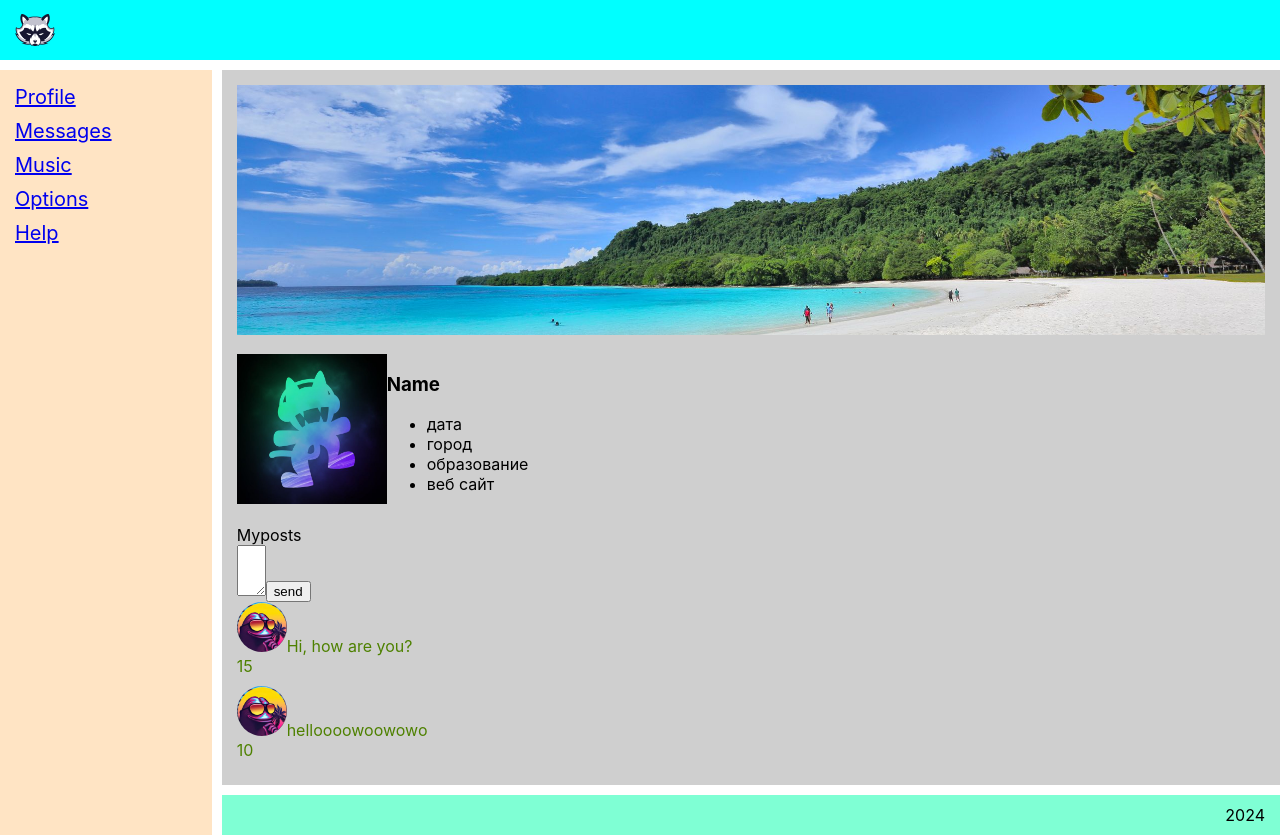
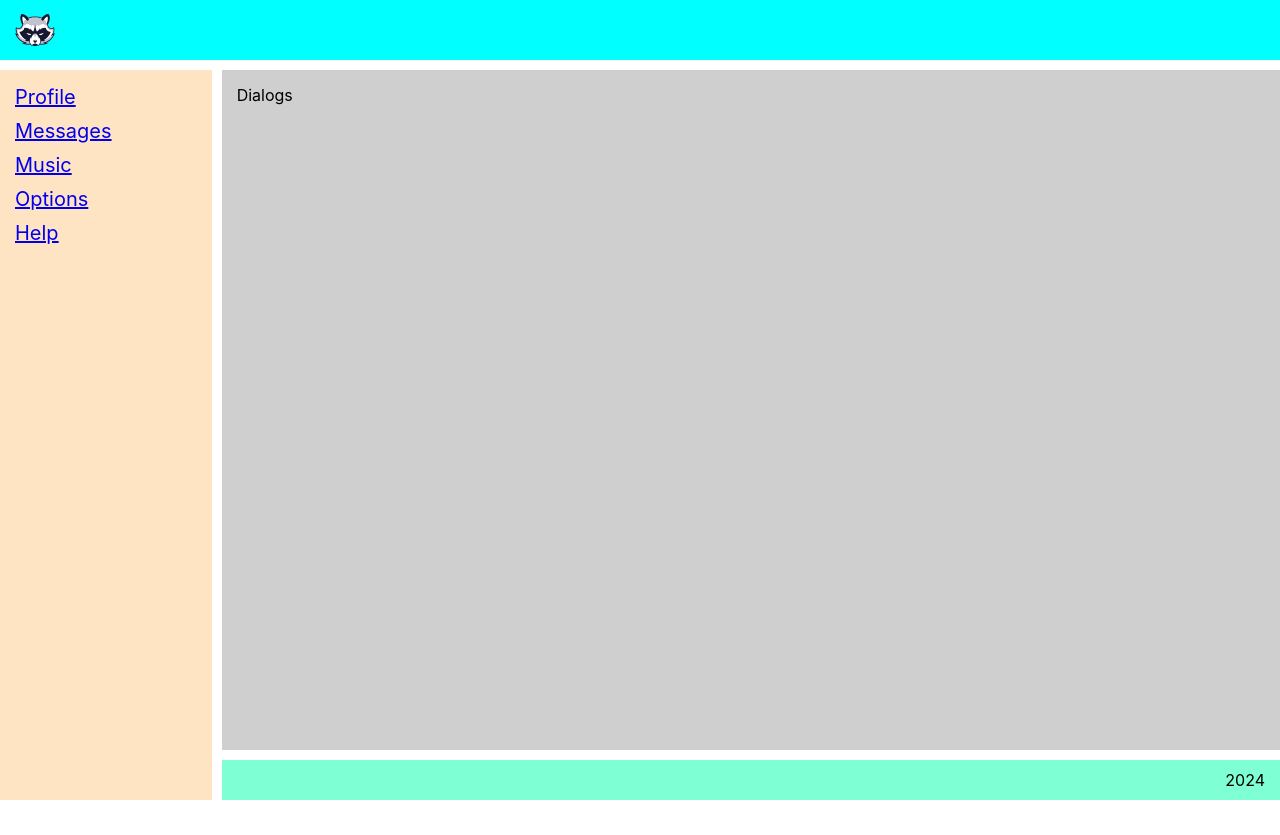
Before and after one commit to prot-alx/first_react_app, a React (Create React App) app: page /dialogs in a window 1280 px wide. After the commit the page ends 800 px from the top, so only its background shows below. Built offline with nearby package versions, Linux system fonts and the light colour scheme.

Commit message:
first props 02

```diff
--- a/src/App.css
+++ b/src/App.css
@@ -11,3 +11,9 @@
   grid-gap: 10px;
   height: 100svh;
 }
+
+.app-wrapper-content {
+  grid-area: c;
+  background-color: rgb(207, 207, 207);
+  padding: 15px;
+}
--- a/src/App.js
+++ b/src/App.js
@@ -3,7 +3,8 @@ import React from "react";
 
 import Header from './components/Header/Header';
 import Sidebar from './components/Sidebar/Sidebar';
-import Profile from './components/Profile/Profile';
+//import Profile from './components/Profile/Profile';
+import Dialogs from './components/Dialogs/Dialogs';
 import Footer from './components/Footer/Footer';
 
 
@@ -12,7 +13,10 @@ const App = () => {
     <div className='app-wrapper'>
       <Header />
       <Sidebar />
-      <Profile />
+      <div class='app-wrapper-content'>
+        <Dialogs />
+        {/*<Profile />*/}
+      </div>
       <Footer />
     </div>
   );
--- /dev/null
+++ b/src/components/Dialogs/Dialogs.jsx
@@ -0,0 +1,12 @@
+import React from "react";
+//import classes from './Dialogs.module.css';
+
+const Dialogs = (props) => {
+    return (
+        <div>
+            Dialogs
+        </div>
+    );
+}
+
+export default Dialogs;
--- /dev/null
+++ b/src/components/Dialogs/Dialogs.module.css
@@ -0,0 +1,10 @@
+.dialogs {
+    display: grid;
+    grid-template-columns: 2fr 10fr;
+    grid-template-rows: 1fr;
+    grid-column-gap: 10px;
+    grid-row-gap: 10px;
+    padding: 10px;
+    color: black;
+    background-color: rgb(167, 255, 255);
+}
--- a/src/components/Profile/Profile.jsx
+++ b/src/components/Profile/Profile.jsx
@@ -6,7 +6,7 @@ import MyPosts from "./MyPosts/MyPosts";
 
 const Profile = () => {
     return (
-        <div className={classes.content}>
+        <div>
             <div>
                 <img className={classes.profileBackground} src={profileBackground} alt="background"/>
             </div>
--- a/src/components/Profile/Profile.module.css
+++ b/src/components/Profile/Profile.module.css
@@ -1,16 +1,10 @@
-.content {
-    grid-area: c;
-    background-color: rgb(207, 207, 207);
-    padding: 15px;
-  }
-
-  .content .profileBackground {
+.profileBackground {
   width: 100%;
   object-fit: cover;
   max-height: 250px;
 }
 
-  .content .profileAvatar {
+.profileAvatar {
   width: 150px;
 }
 
```
Also changed, not shown: src/logo3.jpg (deleted). Lines whose indentation alone changed are shown as unchanged.
